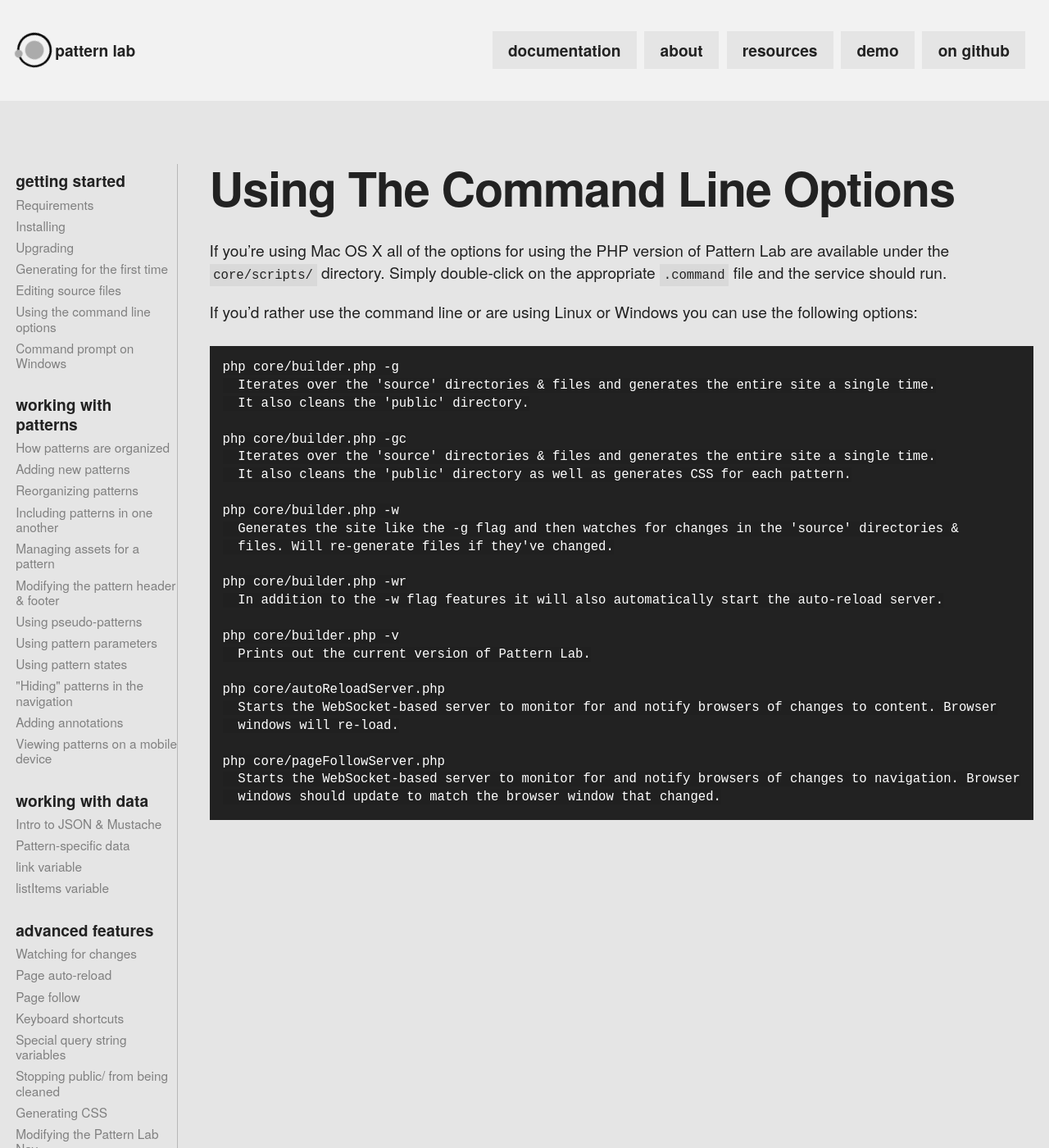
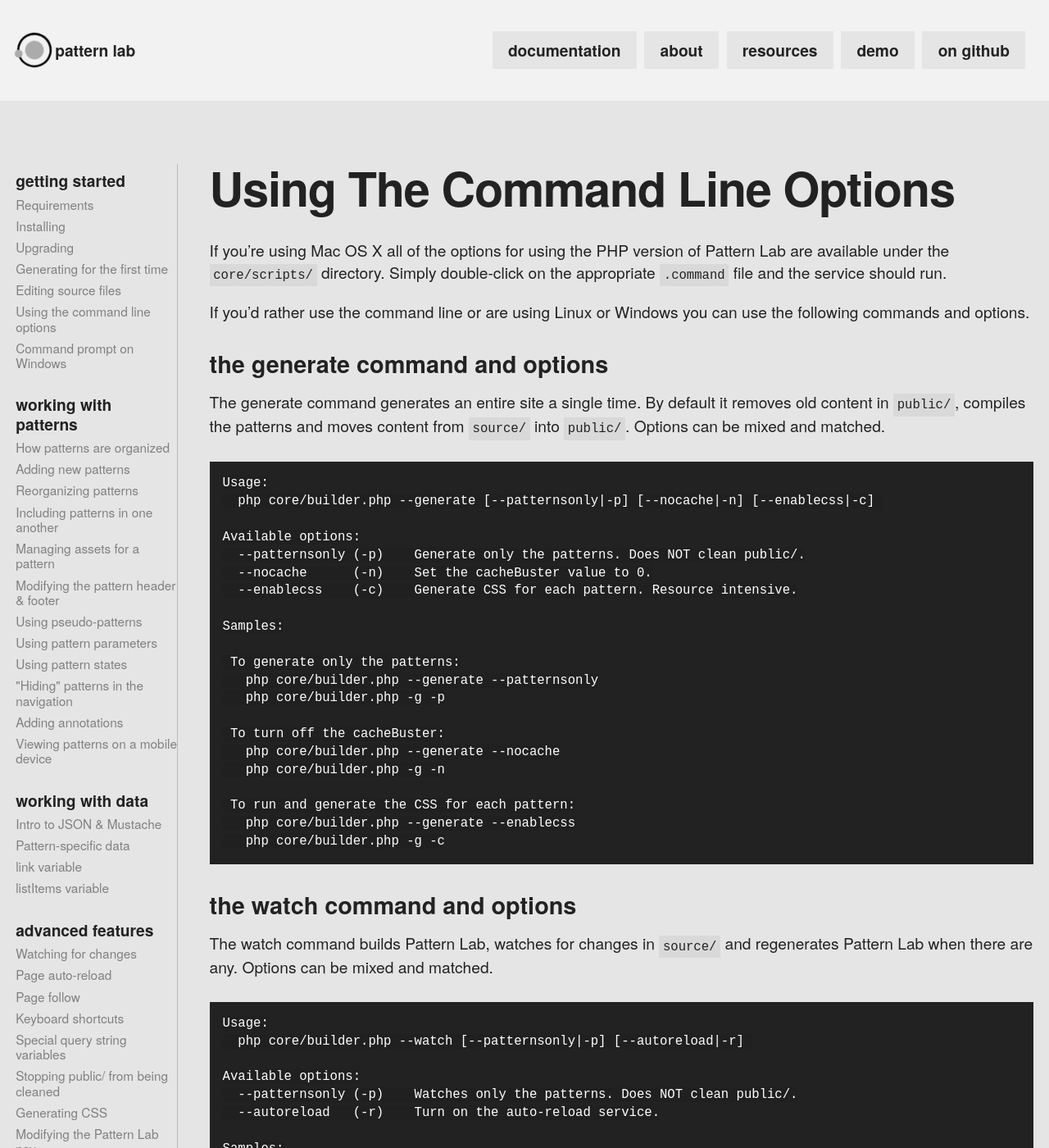
Before and after one commit to pattern-lab/website, a Jekyll site: the page built from patternlabsite/docs/command-line.md, in a window 1280 px wide and 1400 px high. Shown: the whole window at 82% size. Built offline with Jekyll 4.4.1, drawn with Linux system fonts in a browser that asks for light colours; Markdown is read by kramdown in place of the engine named in the settings; comment, search, counter and statistics services are not loaded; some of the changed text lies outside the part shown.

Commit message:
new documentation

```diff
--- a/patternlabsite/_includes/docs-navigation.html
+++ b/patternlabsite/_includes/docs-navigation.html
@@ -48,7 +48,8 @@
 				<li><a href="/docs/pattern-linking.html">Special query string variables</a></li>
 				<li><a href="/docs/advanced-clean-public.html">Stopping public/ from being cleaned</a></li>
 				<li><a href="/docs/advanced-generating-css.html">Generating CSS</a></li>
-				<li><a href="/docs/advanced-pattern-lab-nav.html">Modifying the Pattern Lab Nav</a></li>
+				<li><a href="/docs/advanced-pattern-lab-nav.html">Modifying the Pattern Lab nav</a></li>
+				<li><a href="/docs/advanced-config-options.html">Editing the config.ini options</a></li>
 				<li><a href="/docs/advanced-integration-with-compass.html">Integration with Compass</a></li>
 			</ul>
 		</li>
--- a/patternlabsite/docs/command-line.md
+++ b/patternlabsite/docs/command-line.md
@@ -7,25 +7,66 @@
 
 If you're using Mac OS X all of the options for using the PHP version of Pattern Lab are available under the `core/scripts/` directory. Simply double-click on the appropriate `.command` file and the service should run.
 
-If you'd rather use the command line or are using Linux or Windows you can use the following options:
+If you'd rather use the command line or are using Linux or Windows you can use the following commands and options.
 
-    php core/builder.php -g
-      Iterates over the 'source' directories & files and generates the entire site a single time.
-      It also cleans the 'public' directory.
+## The Generate Command and Options
 
-    php core/builder.php -gc
-      Iterates over the 'source' directories & files and generates the entire site a single time.
-      It also cleans the 'public' directory as well as generates CSS for each pattern.
+The generate command generates an entire site a single time. By default it removes old content in `public/`, compiles the patterns and moves content from `source/` into `public/`. Options can be mixed and matched.
 
-    php core/builder.php -w
-      Generates the site like the -g flag and then watches for changes in the 'source' directories &
-      files. Will re-generate files if they've changed.
+    Usage:
+      php core/builder.php --generate [--patternsonly|-p] [--nocache|-n] [--enablecss|-c]
 
-    php core/builder.php -wr
-      In addition to the -w flag features it will also automatically start the auto-reload server.
+    Available options:
+      --patternsonly (-p)    Generate only the patterns. Does NOT clean public/.
+      --nocache      (-n)    Set the cacheBuster value to 0.
+      --enablecss    (-c)    Generate CSS for each pattern. Resource intensive.
 
-    php core/builder.php -v
-      Prints out the current version of Pattern Lab.
+    Samples:
+
+     To generate only the patterns:
+       php core/builder.php --generate --patternsonly
+       php core/builder.php -g -p
+
+     To turn off the cacheBuster:
+       php core/builder.php --generate --nocache
+       php core/builder.php -g -n
+
+     To run and generate the CSS for each pattern:
+       php core/builder.php --generate --enablecss
+       php core/builder.php -g -c
+
+
+## The Watch Command and Options
+
+The watch command builds Pattern Lab, watches for changes in `source/` and regenerates Pattern Lab when there are any. Options can be mixed and matched.
+
+    Usage:
+      php core/builder.php --watch [--patternsonly|-p] [--autoreload|-r]
+
+    Available options:
+      --patternsonly (-p)    Watches only the patterns. Does NOT clean public/.
+      --autoreload   (-r)    Turn on the auto-reload service.
+
+    Samples:
+
+     To watch and generate only the patterns:
+       php core/builder.php --watch --patternsonly
+       php core/builder.php -w -p
+
+     To turn on auto-reload:
+       php core/builder.php --watch --autoreload
+       php core/builder.php -w -r
+
+
+## The Version Command
+
+The version command prints out the current version of Pattern Lab.
+
+    Usage:
+      php core/builder.php --version
+
+
+## Starting the Auto-Reload and Page Follow Services
 
     php core/autoReloadServer.php
       Starts the WebSocket-based server to monitor for and notify browsers of changes to content. Browser
```
Also changed, not shown: patternlabsite/docs/advanced-config-options.md (added, +50 -0 lines).
